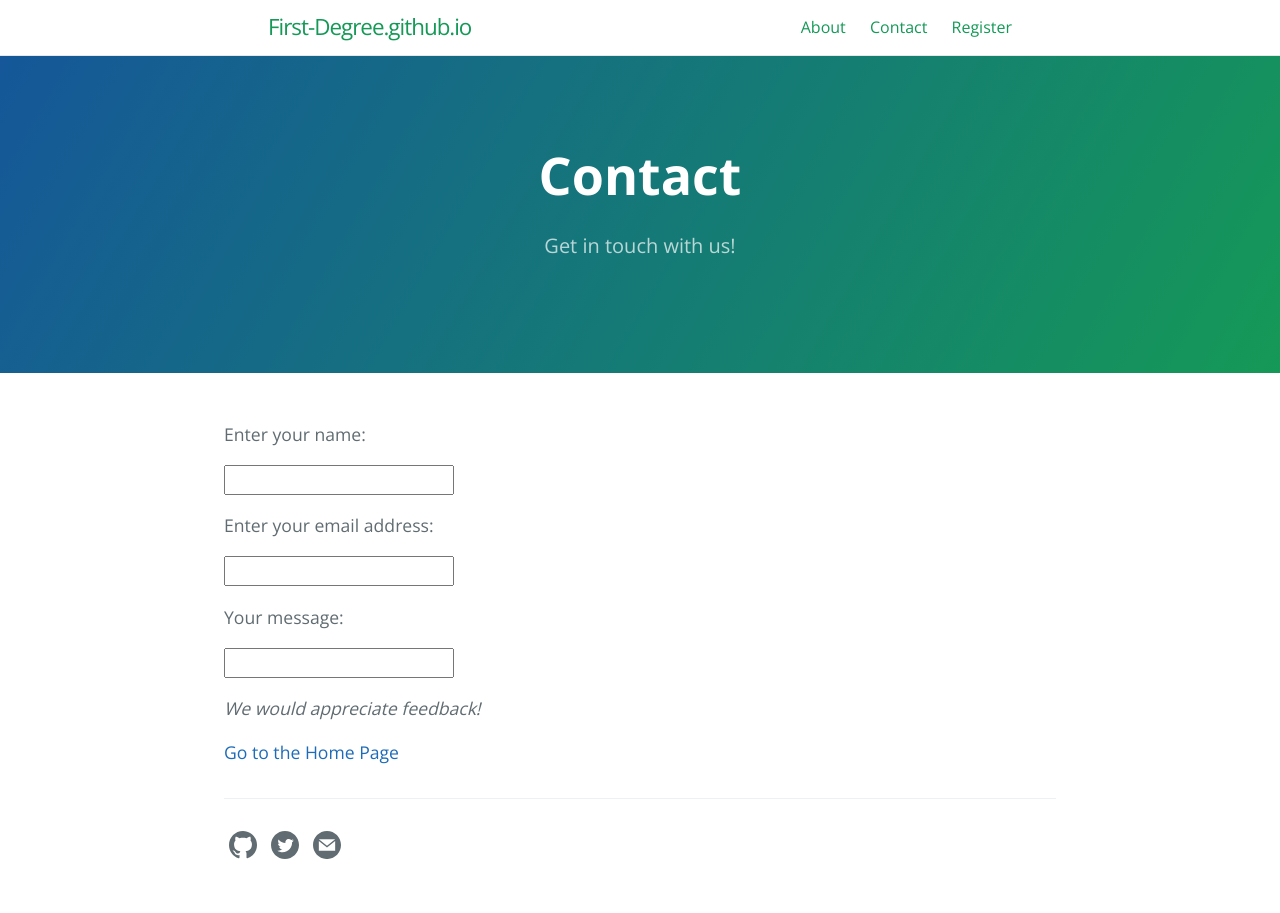
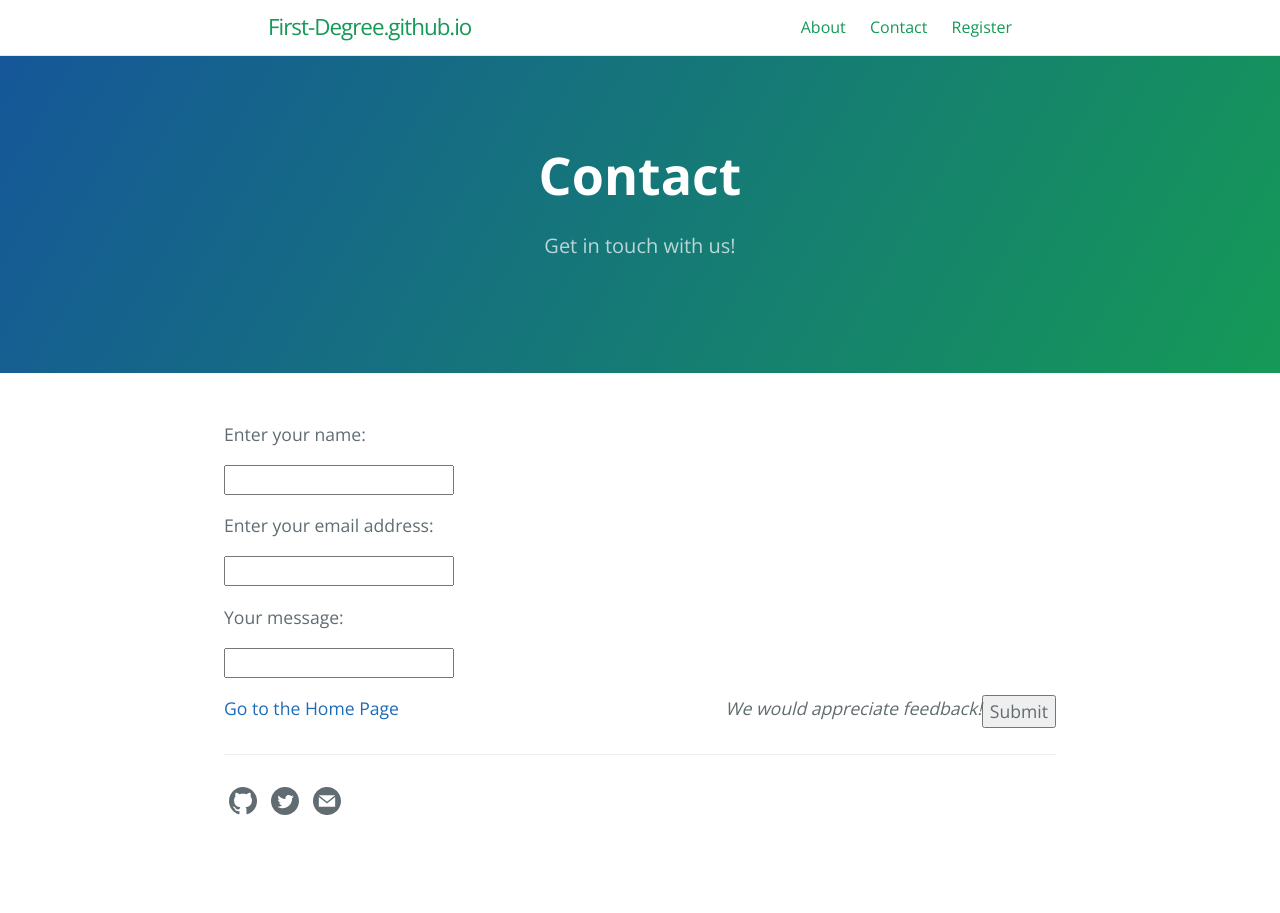
Before and after one commit to garciat20/First-Degree.github.io, a Jekyll site: the page built from contact.md, in a window 1280 px wide. Built offline with Jekyll 4.4.1, drawn with Linux system fonts in a browser that asks for light colours.

Commit message:
trying to add buttons alligned in different locations for contact page

```diff
--- a/contact.md
+++ b/contact.md
@@ -18,8 +18,8 @@ Your message:
 
 <input type="text">
 
-<button class="btn" style="float:right">Submit</button>
+<button style="float:right">Submit</button>
 
-<em>We would appreciate feedback!</em>
+<em style="float:right">We would appreciate feedback!</em>
 
 [Go to the Home Page]({{ '/' | absolute_url }})
```
